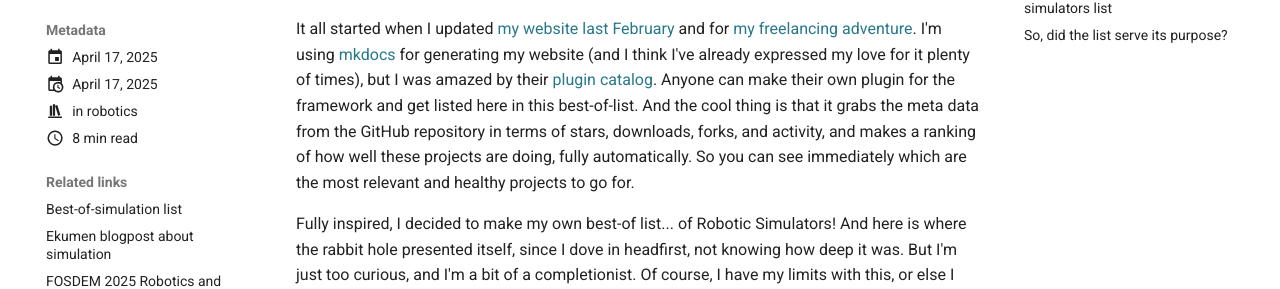
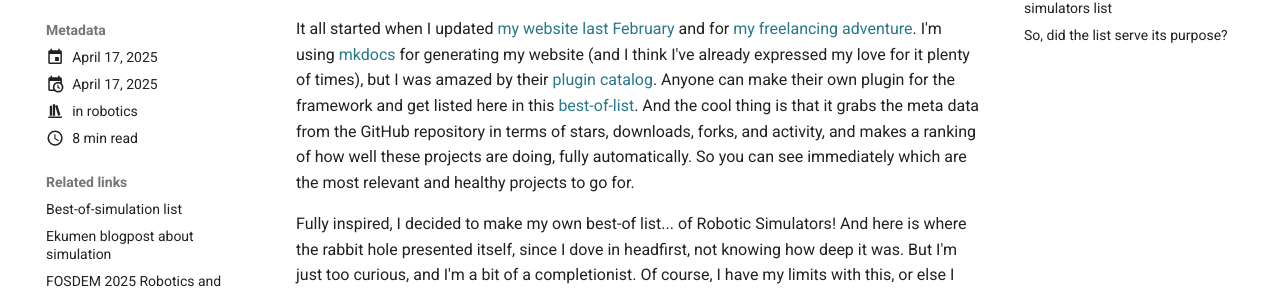
Before and after one commit to knmcguire/knmcguire.github.io, an MkDocs documentation site: the page built from docs/blog/posts/simulation_landscape.md, in a window 1280 px wide and 900 px high, scrolled down 2585 px. Shown: the part 190-479 px from the top of the window. Built offline with MkDocs 1.6.1 and Material for MkDocs 9.7.7, drawn with Linux system fonts in a browser that asks for light colours; comment, search, counter and statistics services are not loaded; part of the change alters nothing that is shown.

```diff
--- a/docs/blog/posts/simulation_landscape.md
+++ b/docs/blog/posts/simulation_landscape.md
@@ -74,7 +74,7 @@ So... that doesn't really help me, does it? I do want to go into a framework tha
 
 ## Generating a Best-of-Robot-simulators list
 
-It all started when I updated [my website last February](first_blogpost.md/#how-did-i-make-the-website-and-blog) and for [my freelancing adventure](going_solo.md/#my-new-portfolio). I'm using [mkdocs](https://www.mkdocs.org/) for generating my website (and I think I've already expressed my love for it plenty of times), but I was amazed by their [plugin catalog](https://github.com/mkdocs/catalog). Anyone can make their own plugin for the framework and get listed here in this best-of-list. And the cool thing is that it grabs the meta data from the GitHub repository in terms of stars, downloads, forks, and activity, and makes a ranking of how well these projects are doing, fully automatically. So you can see immediately which are the most relevant and healthy projects to go for.
+It all started when I updated [my website last February](first_blogpost.md/#how-did-i-make-the-website-and-blog) and for [my freelancing adventure](going_solo.md/#my-new-portfolio). I'm using [mkdocs](https://www.mkdocs.org/) for generating my website (and I think I've already expressed my love for it plenty of times), but I was amazed by their [plugin catalog](https://github.com/mkdocs/catalog). Anyone can make their own plugin for the framework and get listed here in this [best-of-list](https://github.com/best-of-lists/best-of). And the cool thing is that it grabs the meta data from the GitHub repository in terms of stars, downloads, forks, and activity, and makes a ranking of how well these projects are doing, fully automatically. So you can see immediately which are the most relevant and healthy projects to go for.
 
 Fully inspired, I decided to make my own best-of list... of Robotic Simulators! And here is where the rabbit hole presented itself, since I dove in headfirst, not knowing how deep it was. But I'm just too curious, and I'm a bit of a completionist. Of course, I have my limits with this, or else I would still be playing Red Dead Redemption 2 full time to this day. But at least I wanted to research this to a point that I will be able to make my decision and that it might be useful for others as well.
 
```
